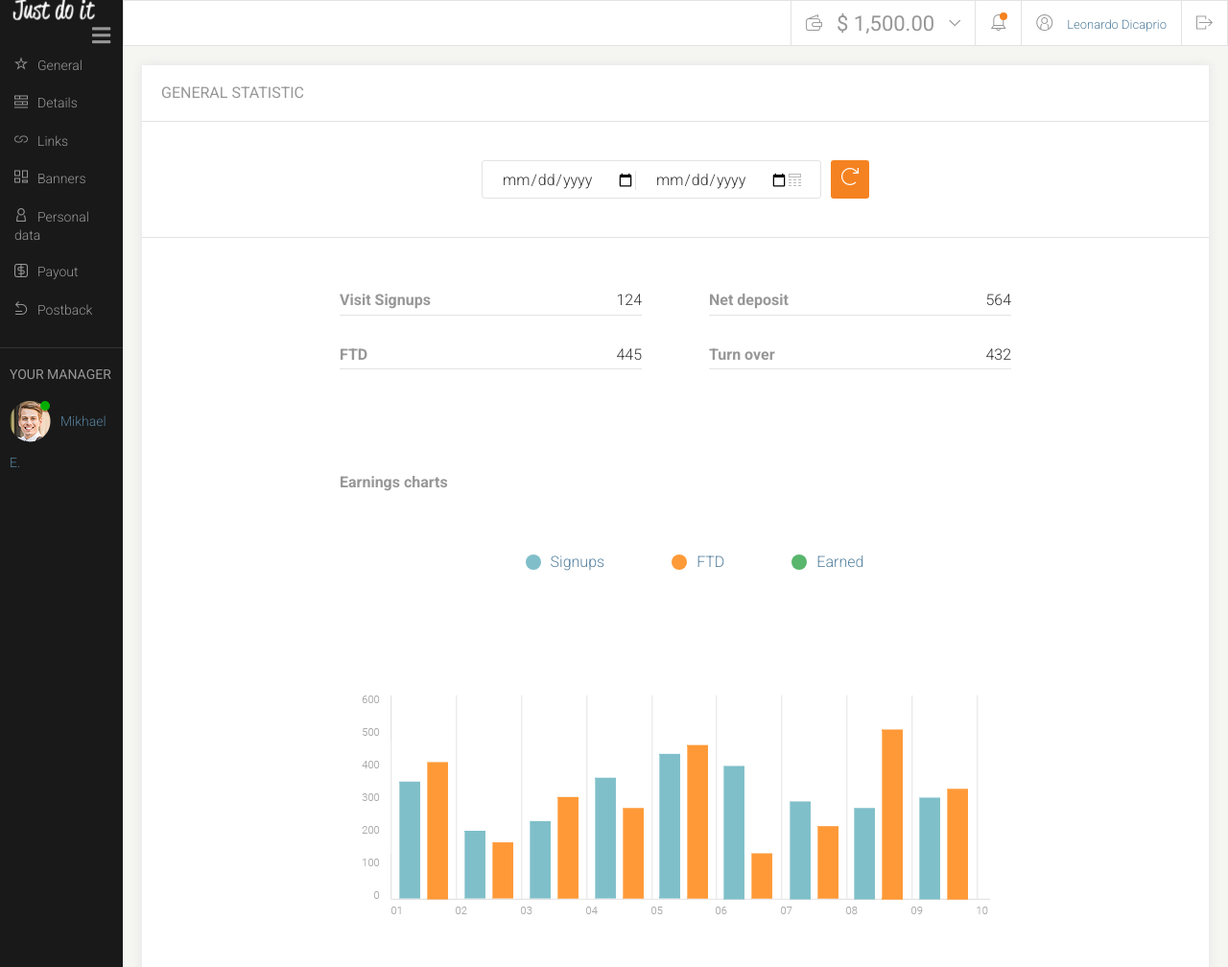
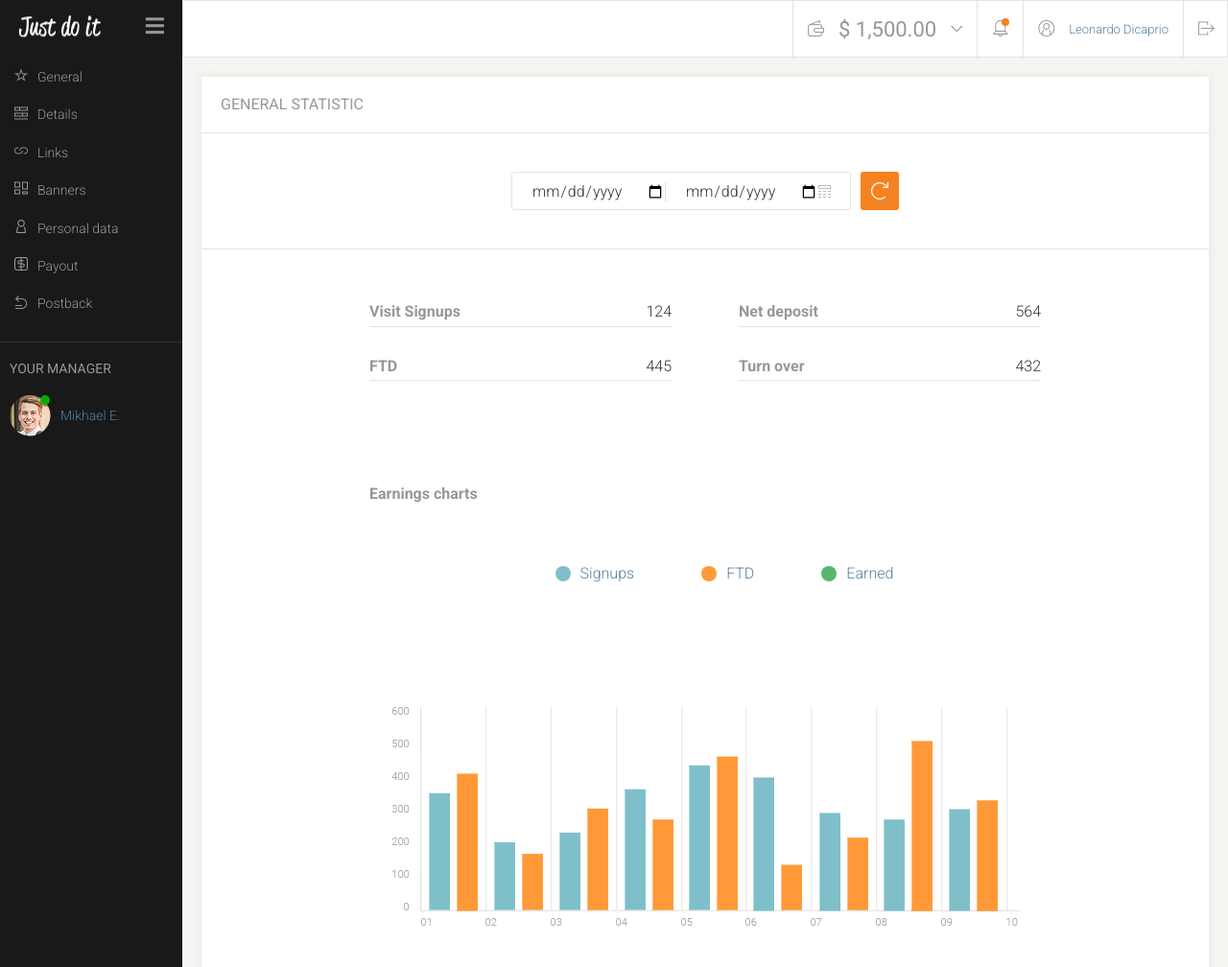
Before and after one commit to anngladz/administration-panel, a website: page index.html in a window 1280 px wide. Shown: the top 1008 px of the page at 96% size. Drawn offline with Linux system fonts and the light colour scheme.

Commit message:
Add fixed sidebard + topbar

```diff
--- a/index.html
+++ b/index.html
@@ -16,6 +16,7 @@
 <body>
   <div class="grid">
     <header class="header">
+      <div class="fixed-header">
         <div class="logo-wrapper">
           <img src="images/logo.png">
           <div class="hamburger">
@@ -23,18 +24,24 @@
             <i class="fas fa-times"></i>
           </div>
         </div>
+      </div>
     </header>
 
     <nav class="topbar">
+      <div class="fixed-topbar">
         <ul>
           <li><i class="icon-wallet"></i>$ 1,500.00<i class="icon-arrow-down"></i></li>
           <li><i class="icon-notification"><span></span></i></li>
-        <li><i class="icon-profile"></i><a href="#">Leonardo Dicaprio</a></li>
+          <li><i class="icon-profile"></i>
+            <div class="link-wrap"><a href="#">Leonardo Dicaprio</a></div>
+          </li>
           <li><i class="icon-quit"></i></li>
         </ul>
+      </div>
     </nav>
 
     <sidebar class="sidebar">
+      <div class="fixed-sidebar">
         <ul>
           <li><i class="icon-general"></i><a href="#">General</a></li>
           <li><i class="icon-details"></i><a href="#">Details</a></li>
@@ -49,6 +56,7 @@
           <div class="wrap-manager">
             <img src="images/manager.png" alt="manager"><span></span>
             <a href="#">Mikhael E.</a>
+          </div>
         </div>
       </div>
     </sidebar>
--- a/sass/_layout.scss
+++ b/sass/_layout.scss
@@ -1,9 +1,10 @@
 .grid {
   display: grid;
-  grid-template-columns: 10vw auto;
-  grid-template-rows: 6vh auto;
+  grid-template-columns: 190px auto;
+  grid-template-rows: 60px auto;
   grid-column-gap: 0px;
   grid-row-gap: 0px;
+
 }
 
 .header {
@@ -16,6 +17,8 @@
   grid-area: 1 / 2 / 2 / 3;
   background: $bg-light;
   border: 1px solid $color-four;
+  position: sticky;
+  top: 0;
 }
 
 .sidebar {
--- a/sass/components/_buttons.scss
+++ b/sass/components/_buttons.scss
@@ -18,4 +18,9 @@
     cursor: pointer;
     background: $color-hover;
   }
+
+  i {
+    display: block;
+    margin-top: 3px;
+  }
 }
--- a/sass/components/_table.scss
+++ b/sass/components/_table.scss
@@ -32,4 +32,8 @@ td {
   color: $color-two;
   font-weight: bold;
   padding: 20px 10px;
+
+  &:nth-of-type(1){
+    width: 40%;
+  }
 }
--- a/sass/sections/_header.scss
+++ b/sass/sections/_header.scss
@@ -26,3 +26,9 @@
     display: inline-block;
   }
 }
+
+.fixed-header {
+  width: 190px;
+  height: 60px;
+  position: fixed;
+}
--- a/sass/sections/_sidebar.scss
+++ b/sass/sections/_sidebar.scss
@@ -74,3 +74,9 @@
 .unactive {
   display: none;
 }
+
+.fixed-sidebar {
+  width: 190px;
+  height: calc(100% - 60px);
+  position: fixed;
+}
--- a/sass/sections/_topbar.scss
+++ b/sass/sections/_topbar.scss
@@ -10,7 +10,7 @@
       height: 100%;
       font-family: $font-main;
       color: $color-two;
-      line-height: 6vh;
+      line-height: 60px;
       font-size: 22px;
       border-left: 1px solid $color-four;
       margin: 0;
@@ -48,9 +48,19 @@
     }
 
     a {
-      vertical-align: middle;
       font-size: 13px;
       padding: 0 15px 0 0;
     }
   }
 }
+
+.link-wrap {
+  float: right;
+  display: flex;
+}
+
+.fixed-topbar {
+  width: calc(100% - 190px);
+  height: 60px;
+  position: fixed;
+}
```
Also changed, not shown: css/style.css, 1 other file. Lines whose indentation alone changed are shown as unchanged.
